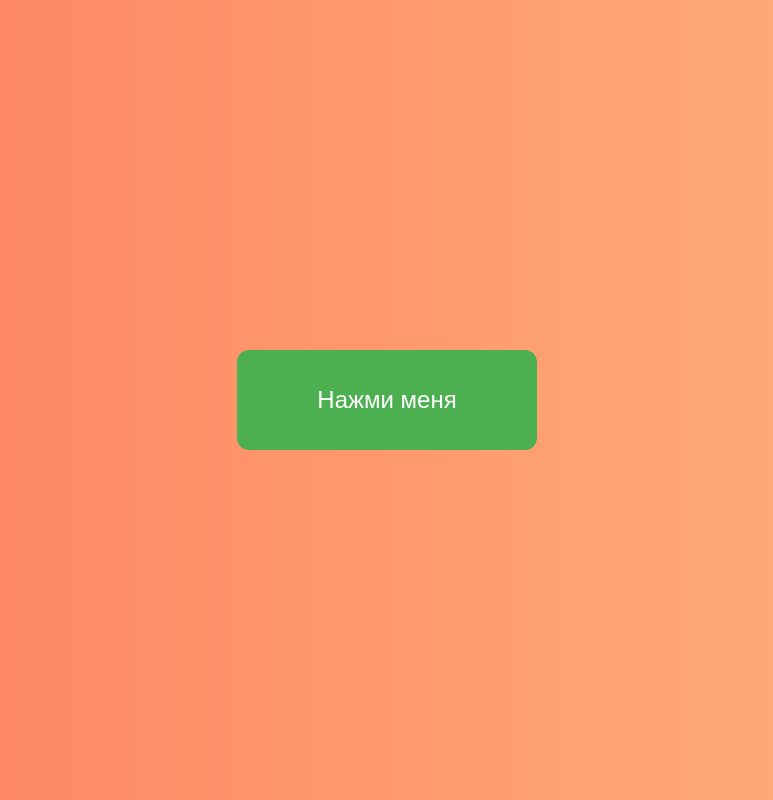
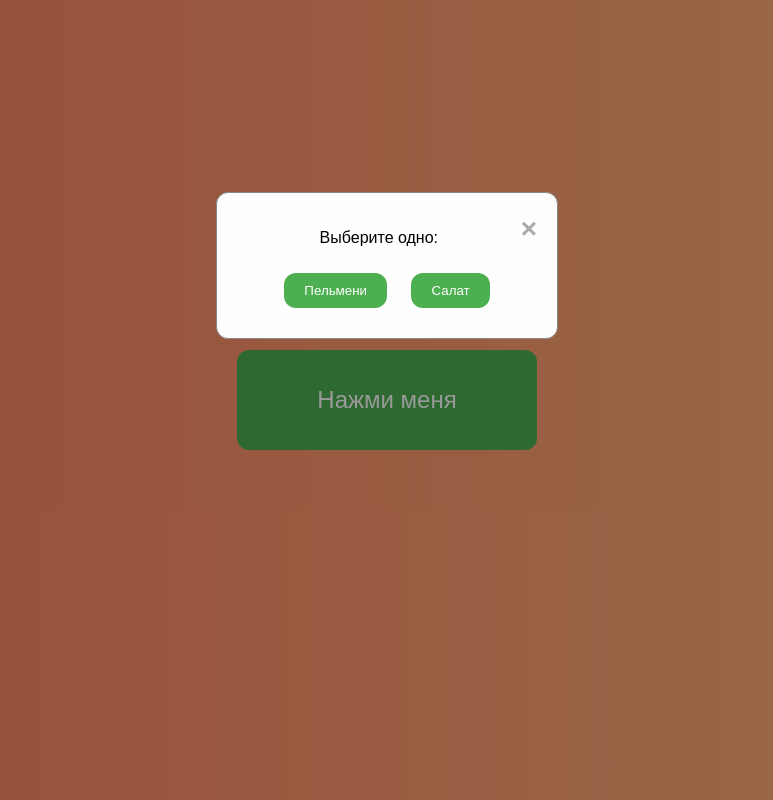
Before and after one commit to Dennesota/antonio, a plain HTML site: page index.html in a window 1280 px wide. Both pictures are taken after a click on the button "Нажми меня". Shown: the whole page, without its empty margins (253-1026 px from the left). Drawn offline with Linux system fonts and the light colour scheme.

Commit message:
Add files via upload

```diff
--- a/index.html
+++ b/index.html
@@ -7,6 +7,28 @@
     <link rel="stylesheet" href="styles.css">
 </head>
 <body>
-    <input value="Нажми меня" onclick="alert('You are Gay')" type="button">
+    <input value="Нажми меня" onclick="showModal('firstModal')" type="button">
+
+    <!-- Модальное окно для первого выбора -->
+    <div id="firstModal" class="modal">
+        <div class="modal-content">
+            <span class="close" onclick="closeModal('firstModal')">&times;</span>
+            <p>Выберите одно:</p>
+            <button onclick="selectFirstOption('пельмени')">Пельмени</button>
+            <button onclick="selectFirstOption('салат')">Салат</button>
+        </div>
+    </div>
+
+    <!-- Модальное окно для второго выбора -->
+    <div id="secondModal" class="modal">
+        <div class="modal-content">
+            <span class="close" onclick="closeModal('secondModal')">&times;</span>
+            <p>Выберите одно:</p>
+            <button onclick="selectSecondOption('танчики')">Танчики</button>
+            <button onclick="selectSecondOption('качалка')">Качалка</button>
+        </div>
+    </div>
+
+    <script src="scripts.js"></script>
 </body>
 </html>
--- /dev/null
+++ b/scripts.js
@@ -0,0 +1,46 @@
+// Функция для отображения модального окна
+function showModal(modalId) {
+    var modal = document.getElementById(modalId);
+    modal.style.display = "block";
+}
+
+// Функция для закрытия модального окна
+function closeModal(modalId) {
+    var modal = document.getElementById(modalId);
+    modal.style.display = "none";
+}
+
+// Функция для обработки первого выбора
+function selectFirstOption(option) {
+    closeModal('firstModal');
+    if (option === 'пельмени') {
+        showModal('secondModal');
+    } else if (option === 'салат') {
+        alert("You are gay");
+    }
+}
+
+// Функция для обработки второго выбора
+function selectSecondOption(option) {
+    closeModal('secondModal');
+    if (option === 'танчики') {
+        alert("You are a real Skuf");
+    } else if (option === 'качалка') {
+        alert("You are gay");
+    }
+}
+
+// Закрытие модального окна при нажатии на X
+var spans = document.getElementsByClassName("close");
+for (var i = 0; i < spans.length; i++) {
+    spans[i].onclick = function() {
+        closeModal(this.parentElement.parentElement.id);
+    }
+}
+
+// Закрытие модального окна при нажатии вне его
+window.onclick = function(event) {
+    if (event.target.classList.contains('modal')) {
+        event.target.style.display = "none";
+    }
+}
--- a/styles.css
+++ b/styles.css
@@ -25,6 +25,65 @@ input[type="button"] {
     height: 100px;
 }
 
+input[type="button"]:hover {
+    background-color: gray;
+}
+
+/* Стили для модальных окон */
+.modal {
+    display: none;
+    position: fixed;
+    z-index: 1;
+    left: 0;
+    top: 0;
+    width: 100%;
+    height: 100%;
+    overflow: auto;
+    background-color: rgb(0,0,0);
+    background-color: rgba(0,0,0,0.4);
+}
+
+.modal-content {
+    background-color: #fefefe;
+    margin: 15% auto;
+    padding: 20px;
+    border: 1px solid #888;
+    width: 80%;
+    max-width: 300px;
+    text-align: center;
+    border-radius: 12px;
+}
+
+.close {
+    color: #aaa;
+    float: right;
+    font-size: 28px;
+    font-weight: bold;
+}
+
+.close:hover,
+.close:focus {
+    color: black;
+    text-decoration: none;
+    cursor: pointer;
+}
+
+.modal-content button {
+    background-color: #4CAF50;
+    color: white;
+    border: none;
+    padding: 10px 20px;
+    margin: 10px;
+    border-radius: 12px;
+    cursor: pointer;
+    transition: background-color 0.3s ease;
+}
+
+.modal-content button:hover {
+    background-color: gray;
+}
+
+
 
 input[type="button"]:hover {
     background-color: gray;
```
